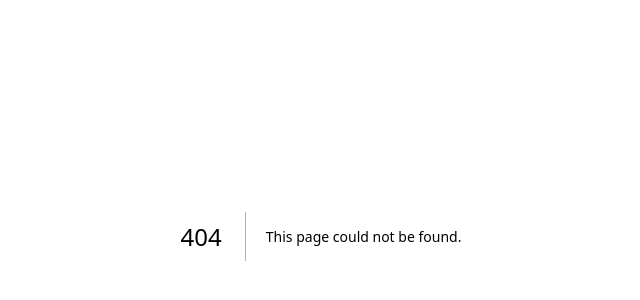
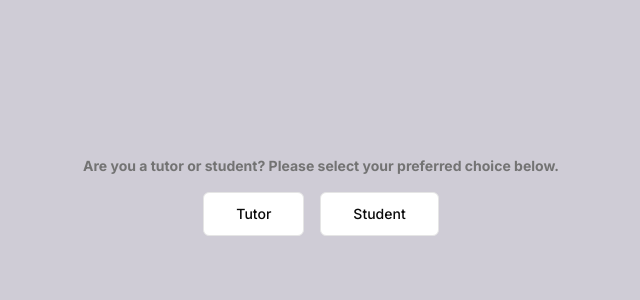
Before and after one commit to HABEEB99/aicademy, a Next.js app: page /dashboard in a window 1280 px wide. Before the commit this address had no page. Shown: the part 164-464 px from the top of the page, without its empty margins (319-959 px from the left). Built offline with nearby package versions, Linux system fonts and the light colour scheme.

Commit message:
feat: add dashboard page

```diff
--- /dev/null
+++ b/src/app/(main)/dashboard/page.tsx
@@ -0,0 +1,24 @@
+import { Button } from "@/components/ui/button";
+import Link from "next/link";
+
+const DashboardPage = () => {
+  return (
+    <div className="w-full flex flex-col space-y-4 items-center justify-center h-[90vh]">
+      <h1 className="text-sm text-muted-foreground font-bold">
+        Are you a tutor or student? Please select your preferred choice below.
+      </h1>
+
+      <div className="flex items-center justify-center space-x-4">
+        <Button variant="outline" size="lg">
+          <Link href="/author/contents">Tutor</Link>
+        </Button>
+
+        <Button variant="outline" size="lg">
+          <Link href="/student/library">Student</Link>
+        </Button>
+      </div>
+    </div>
+  );
+};
+
+export default DashboardPage;
```
